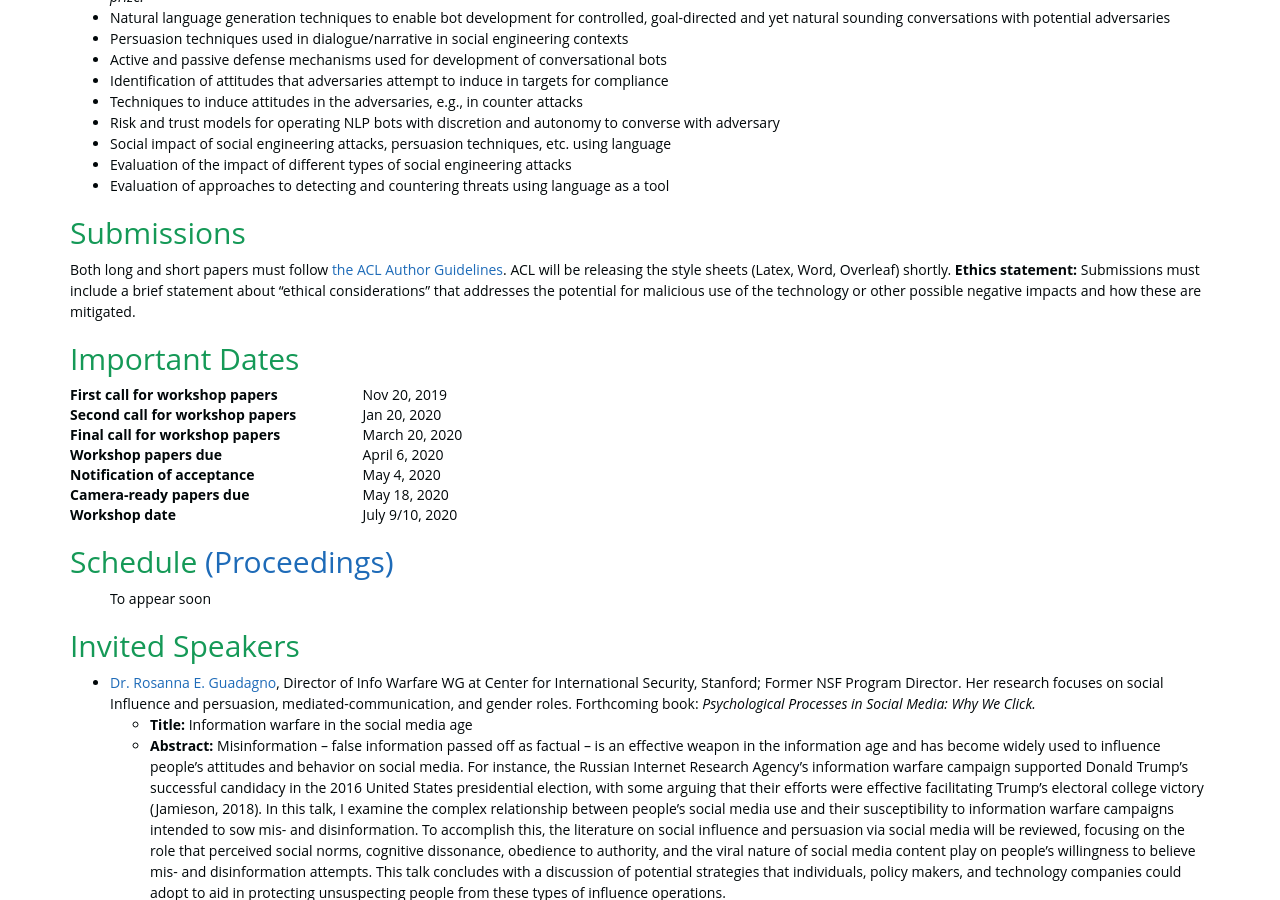
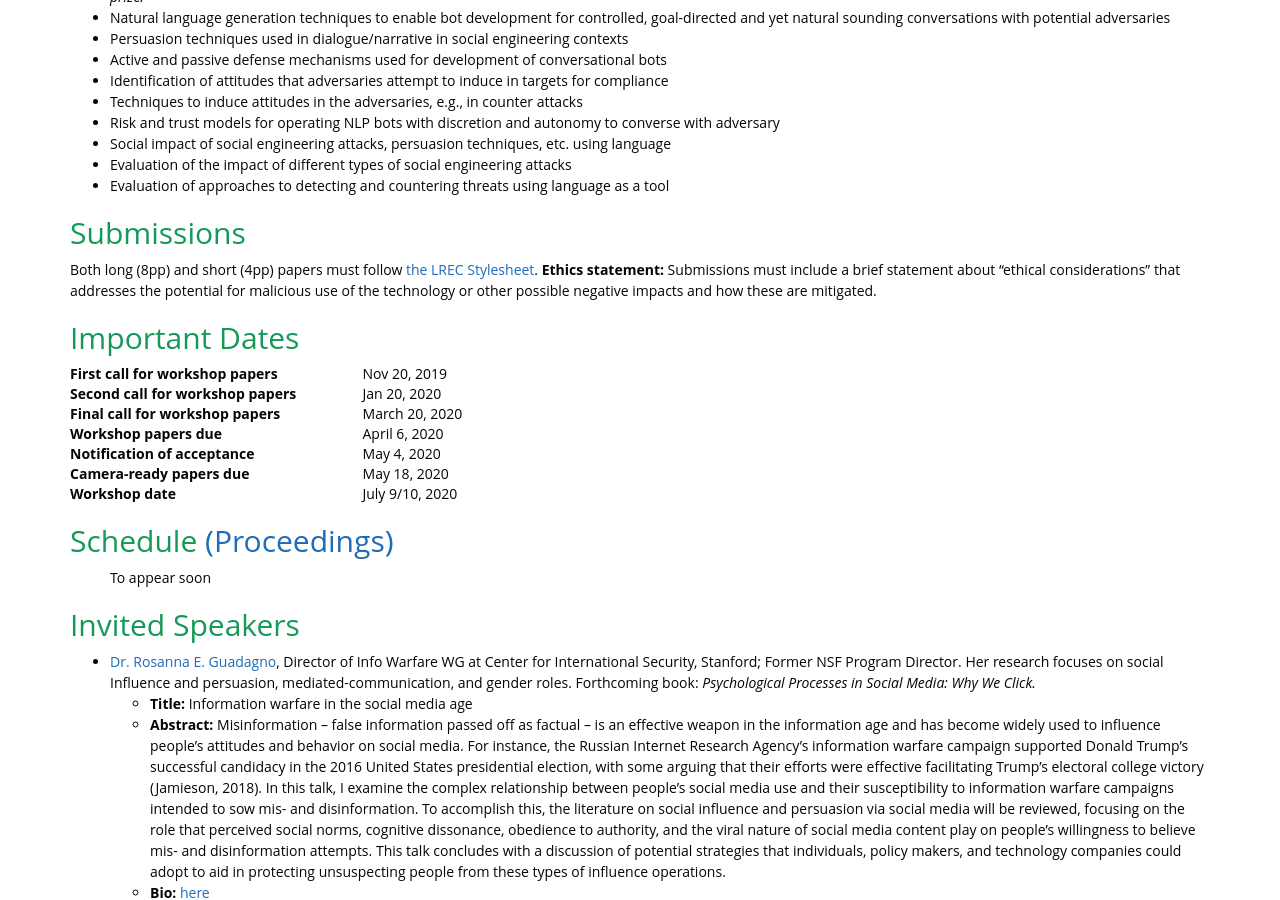
Before and after one commit to social-threats/social-threats.github.io, a Jekyll site: the page built from index.html, in a window 1280 px wide and 900 px high, scrolled down 952 px. Built offline with Jekyll 4.4.1, drawn with Linux system fonts in a browser that asks for light colours; nearby versions of some CDN libraries.

Commit message:
updated with LREC related information

```diff
--- a/_includes/_STOC_2020/submissions.html
+++ b/_includes/_STOC_2020/submissions.html
@@ -2,6 +2,6 @@
         class="octicon octicon-link"></span></a>
 <h2>Submissions</h2>
 
-Both long and short papers must follow <a href="https://www.aclweb.org/adminwiki/index.php?title=ACL_Author_Guidelines">the
-    ACL Author Guidelines</a>. ACL will be releasing the style sheets (Latex, Word, Overleaf) shortly.
+Both long (8pp) and short (4pp) papers must follow <a href="https://lrec2020.lrec-conf.org/en/submission2020/authors-kit/">the
+    LREC Stylesheet</a>.
 <b>Ethics statement:</b> Submissions must include a brief statement about “ethical considerations” that addresses the potential for malicious use of the technology or other possible negative impacts and how these are mitigated.
```
